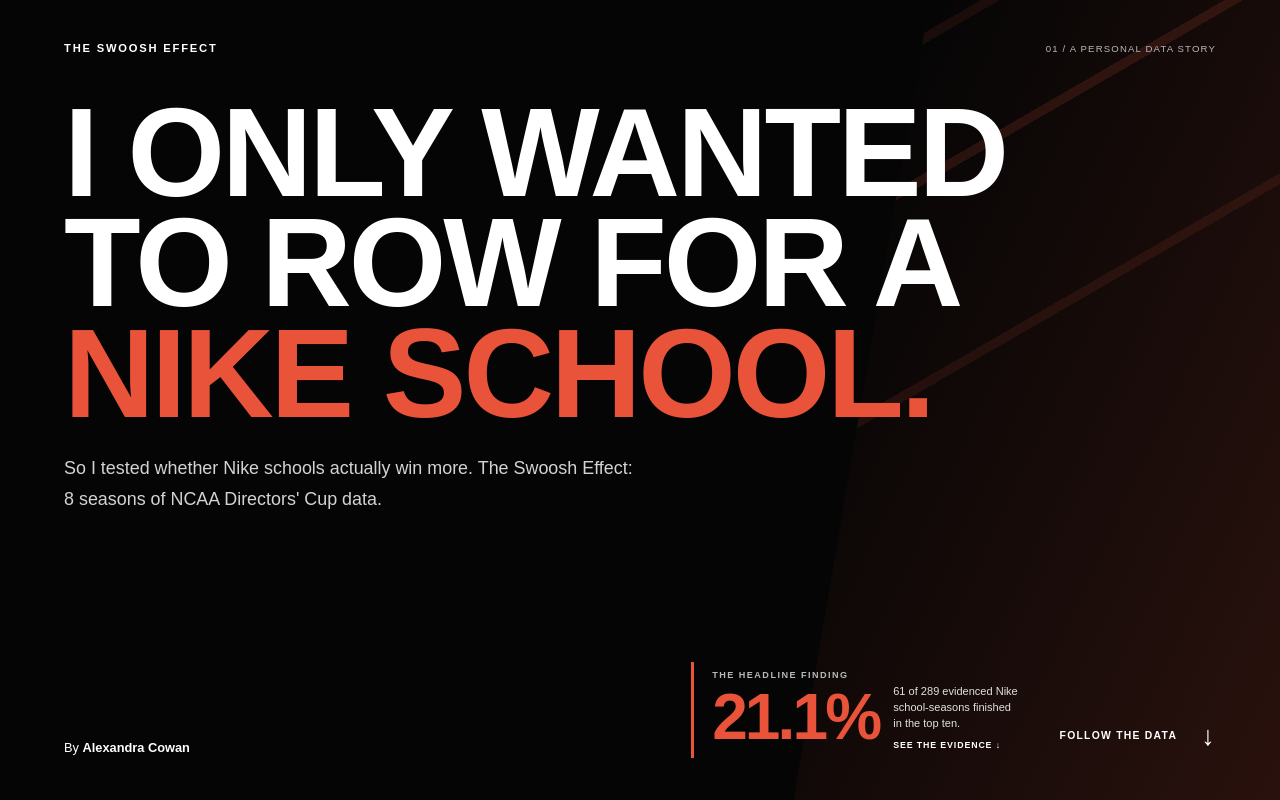
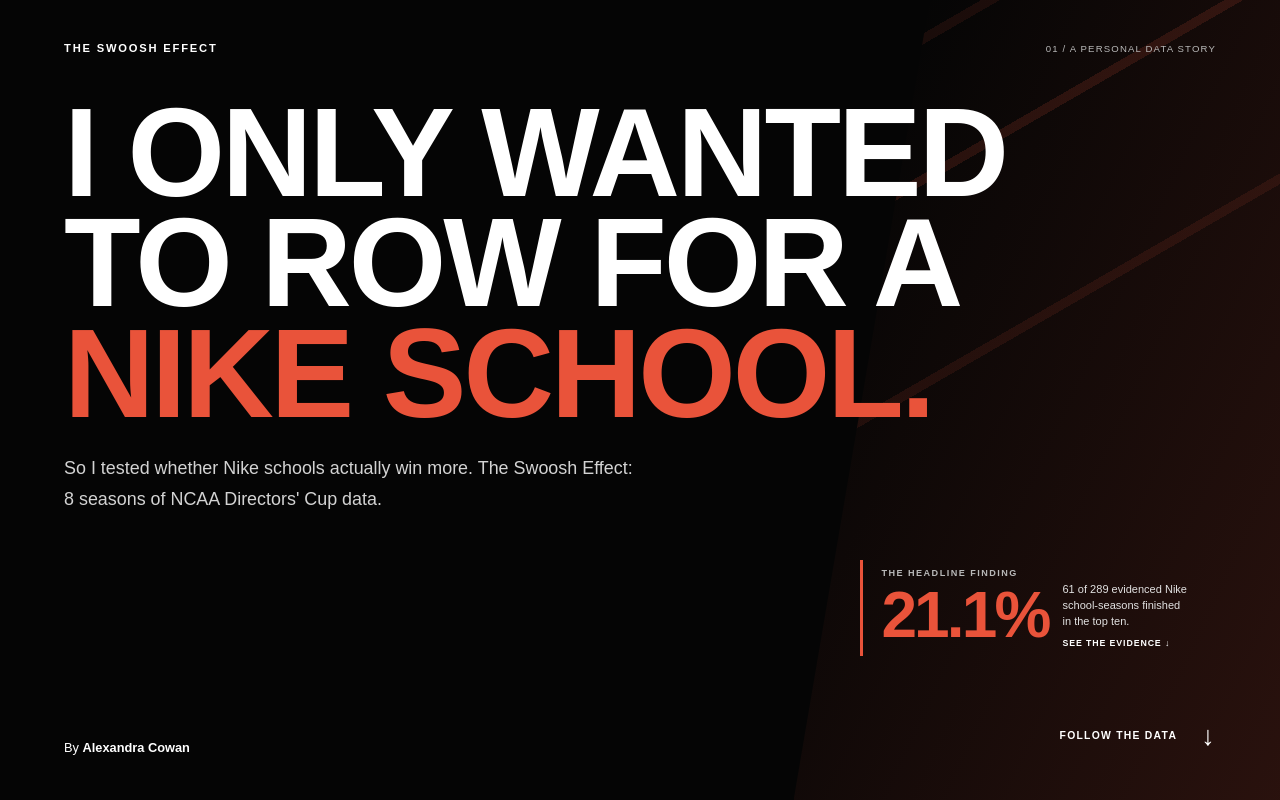
Before and after one commit to alexandrajcowan275/swoosh-effect, a Next.js app in the folder site/: page / in a window 1280 px wide. Shown: the top 800 px of the page. Built offline with nearby package versions, Linux system fonts and the light colour scheme; a web font is replaced by a local one.

Commit message:
Lift the key finding above the hero footer (#5)

```diff
--- a/site/app/final-pass.css
+++ b/site/app/final-pass.css
@@ -79,3 +79,14 @@
   .hero h1 { margin: auto 0 16px; }
   .hero-bottom { padding-top: 0; }
 }
+
+/* Keep the hero proof stat lifted above the footer row on shorter desktops. */
+@media (min-width: 741px) {
+  .hero-bottom { grid-template-columns: minmax(120px, 1fr) auto; }
+  .hero-proof {
+    position: absolute;
+    right: clamp(28px, 7vw, 100px);
+    bottom: clamp(130px, 18vh, 176px);
+    width: min(330px, 32vw);
+  }
+}
```
